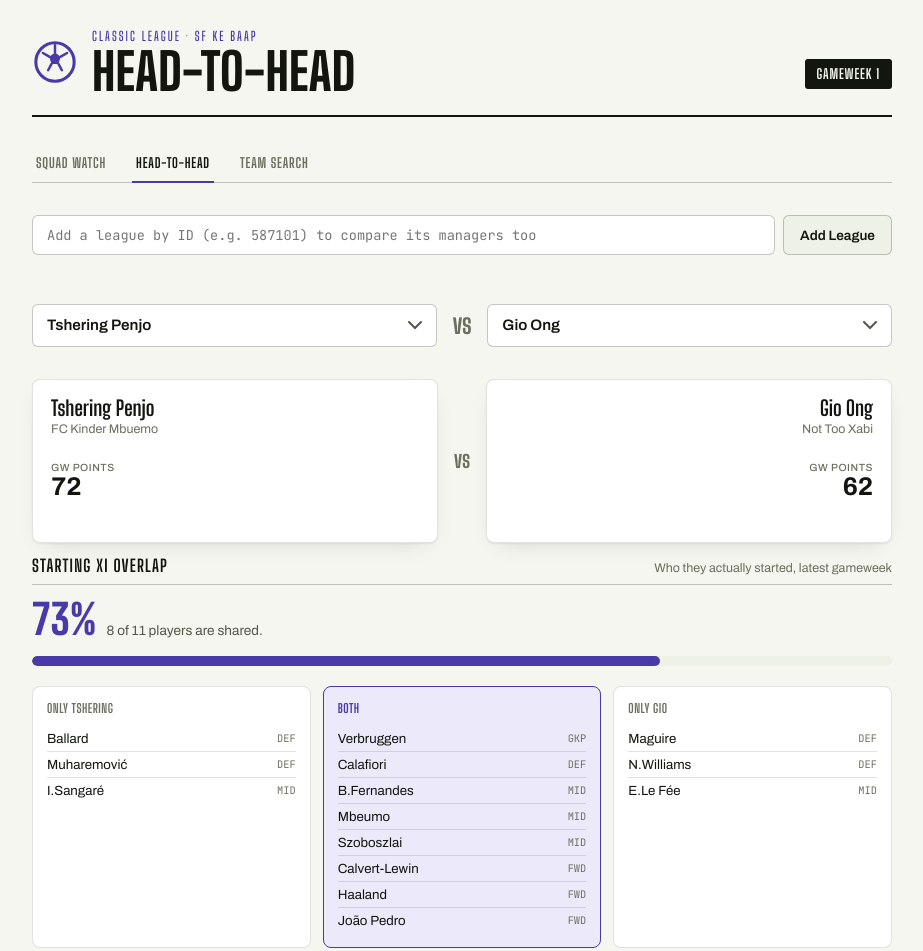
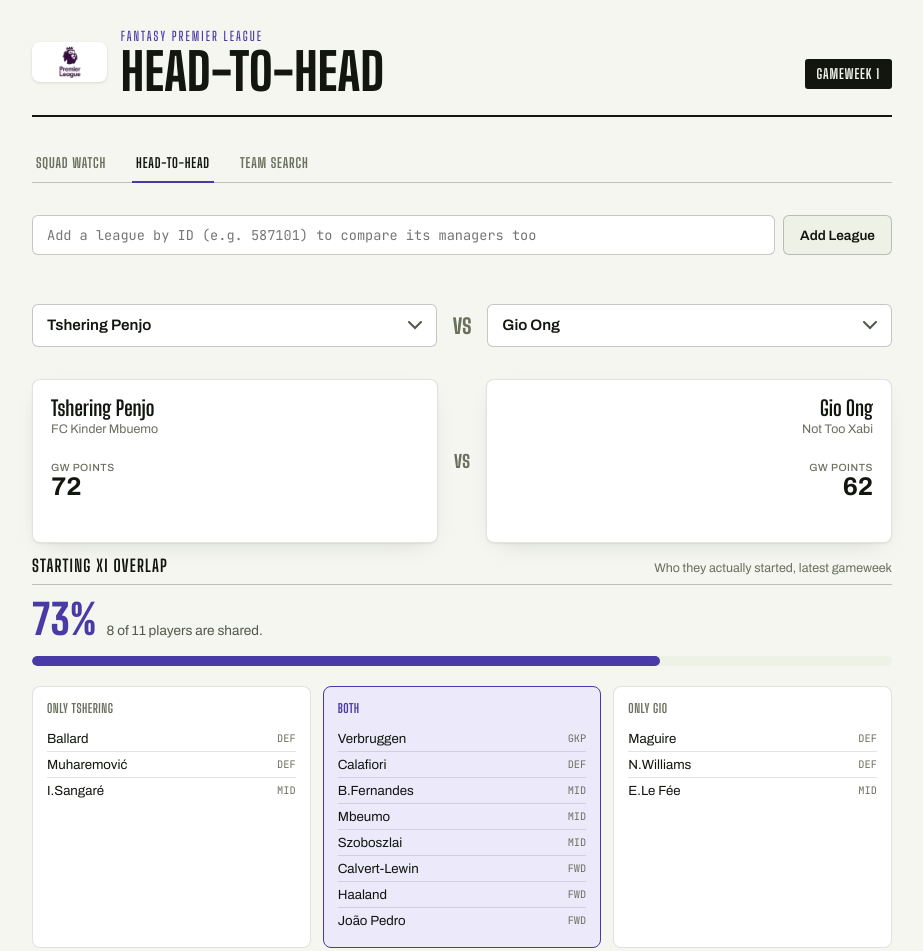
Before and after one commit to kbhuchar/fplWatch, a website: page compare.html in a window 1280 px wide. Shown: the top 951 px of the page, without its empty margins (178-1101 px from the left). Drawn offline with Linux system fonts and the light colour scheme.

Commit message:
Use the real Premier League logo (user-provided) and de-brand from one league
Replaces the placeholder football icon with the actual PL crest the user
supplied, given as a white-background asset with no alpha channel -- it
now sits on an explicit white card so it reads intentionally in dark
mode instead of showing a stray white box. Used in the masthead and the
splash screen on all three pages.

Also drops "Classic League - SF Ke Baap" from the kicker/title text and
the browser tab title, since the site now supports comparing across any
league via Add League, not just one hardcoded league.

```diff
--- a/compare.html
+++ b/compare.html
@@ -115,9 +115,12 @@
   }
   .site-logo {
     flex: none;
-    width: clamp(34px, 6vw, 46px);
-    height: clamp(34px, 6vw, 46px);
-    color: var(--accent-ink);
+    height: clamp(30px, 5.5vw, 40px);
+    width: auto;
+    background: #ffffff;
+    border-radius: 8px;
+    padding: 4px 10px;
+    box-shadow: 0 1px 3px rgba(0,0,0,0.12);
   }
   .masthead h1 {
     font-family: "Big Shoulders Display", sans-serif;
@@ -173,9 +176,12 @@
   .splash.hide { opacity: 0; pointer-events: none; }
   .splash[hidden] { display: none; }
   .splash-logo {
-    width: 64px;
-    height: 64px;
-    color: var(--accent-ink);
+    height: 90px;
+    width: auto;
+    background: #ffffff;
+    border-radius: 16px;
+    padding: 12px 24px;
+    box-shadow: 0 4px 16px rgba(0,0,0,0.15);
     animation: splash-pop 0.6s ease;
   }
   .splash-title {
@@ -608,11 +614,7 @@
 <body>
 
 <div class="splash" id="splash">
-  <svg class="splash-logo" viewBox="0 0 24 24" aria-hidden="true">
-    <circle cx="12" cy="12" r="10" fill="none" stroke="currentColor" stroke-width="1.6"/>
-    <polygon points="12,7 15,9.2 13.8,13 10.2,13 9,9.2" fill="currentColor"/>
-    <path d="M12 7 L12 3.3 M15 9.2 L18.3 7.3 M13.8 13 L15.6 16.3 M10.2 13 L8.4 16.3 M9 9.2 L5.7 7.3" stroke="currentColor" stroke-width="1.3" fill="none" stroke-linecap="round"/>
-  </svg>
+  <img class="splash-logo" src="assets/pl-logo.png" alt="Premier League">
   <p class="splash-title">Squad Watch</p>
 </div>
 <script>
@@ -636,13 +638,9 @@
 
   <div class="masthead">
     <div class="brand">
-      <svg class="site-logo" viewBox="0 0 24 24" aria-hidden="true">
-        <circle cx="12" cy="12" r="10" fill="none" stroke="currentColor" stroke-width="1.6"/>
-        <polygon points="12,7 15,9.2 13.8,13 10.2,13 9,9.2" fill="currentColor"/>
-        <path d="M12 7 L12 3.3 M15 9.2 L18.3 7.3 M13.8 13 L15.6 16.3 M10.2 13 L8.4 16.3 M9 9.2 L5.7 7.3" stroke="currentColor" stroke-width="1.3" fill="none" stroke-linecap="round"/>
-      </svg>
+      <img class="site-logo" src="assets/pl-logo.png" alt="Premier League">
       <div>
-        <p class="kicker" id="kicker">Classic League · SF Ke Baap</p>
+        <p class="kicker">Fantasy Premier League</p>
         <h1>Head-to-Head</h1>
       </div>
     </div>
@@ -702,7 +700,6 @@
 <script>
 (function () {
   const DATA = JSON.parse(document.getElementById('compare-data').textContent);
-  document.getElementById('kicker').textContent = 'Classic League · ' + DATA.league_name;
   document.getElementById('gw-badge').textContent = 'GAMEWEEK ' + DATA.current_gw;
 
   const POS_ORDER = { GKP: 0, DEF: 1, MID: 2, FWD: 3 };
```
Also changed, not shown: index.html (+16 -19 lines), search.html (+14 -16 lines), assets/pl-logo.png (added).
